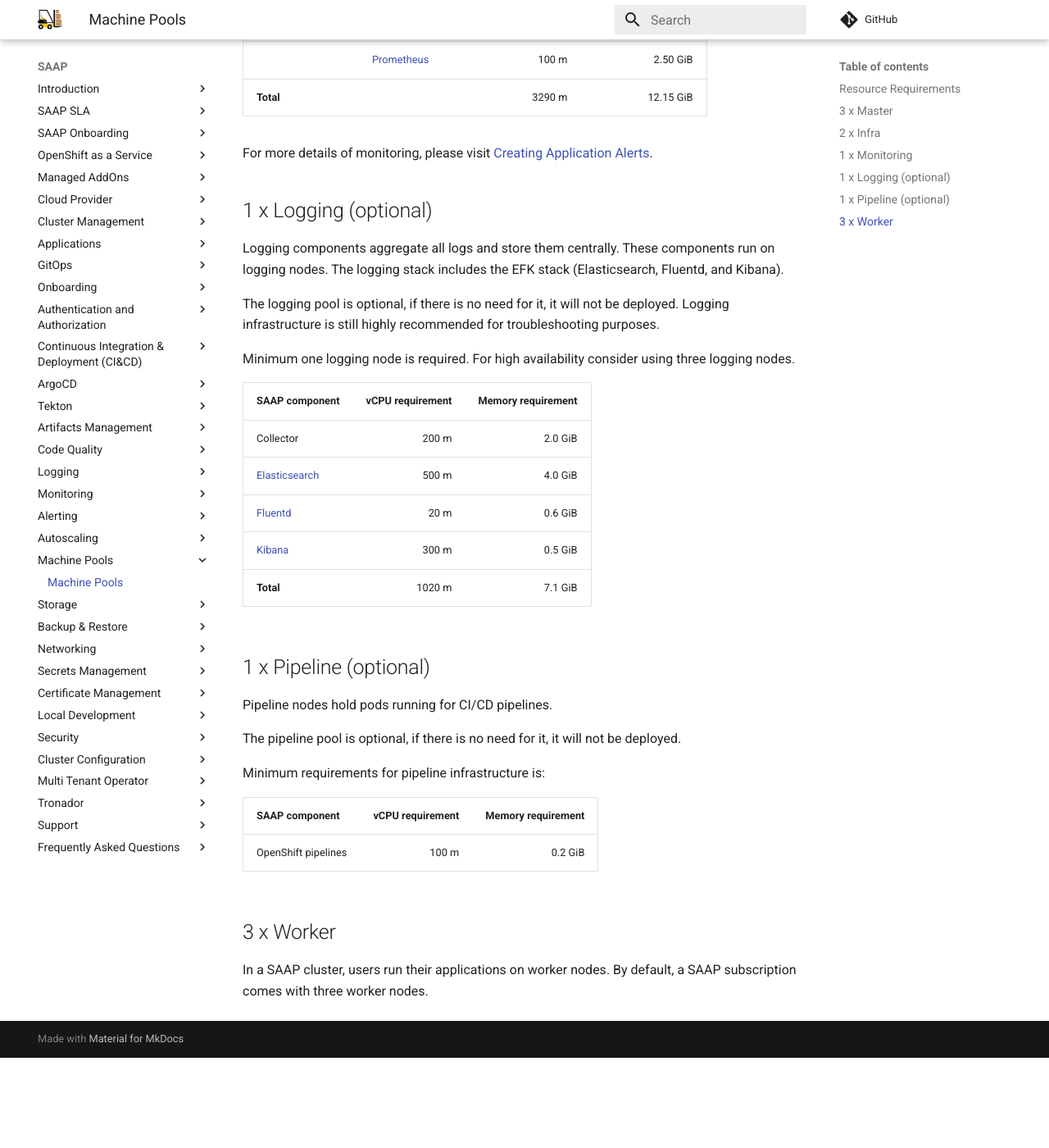
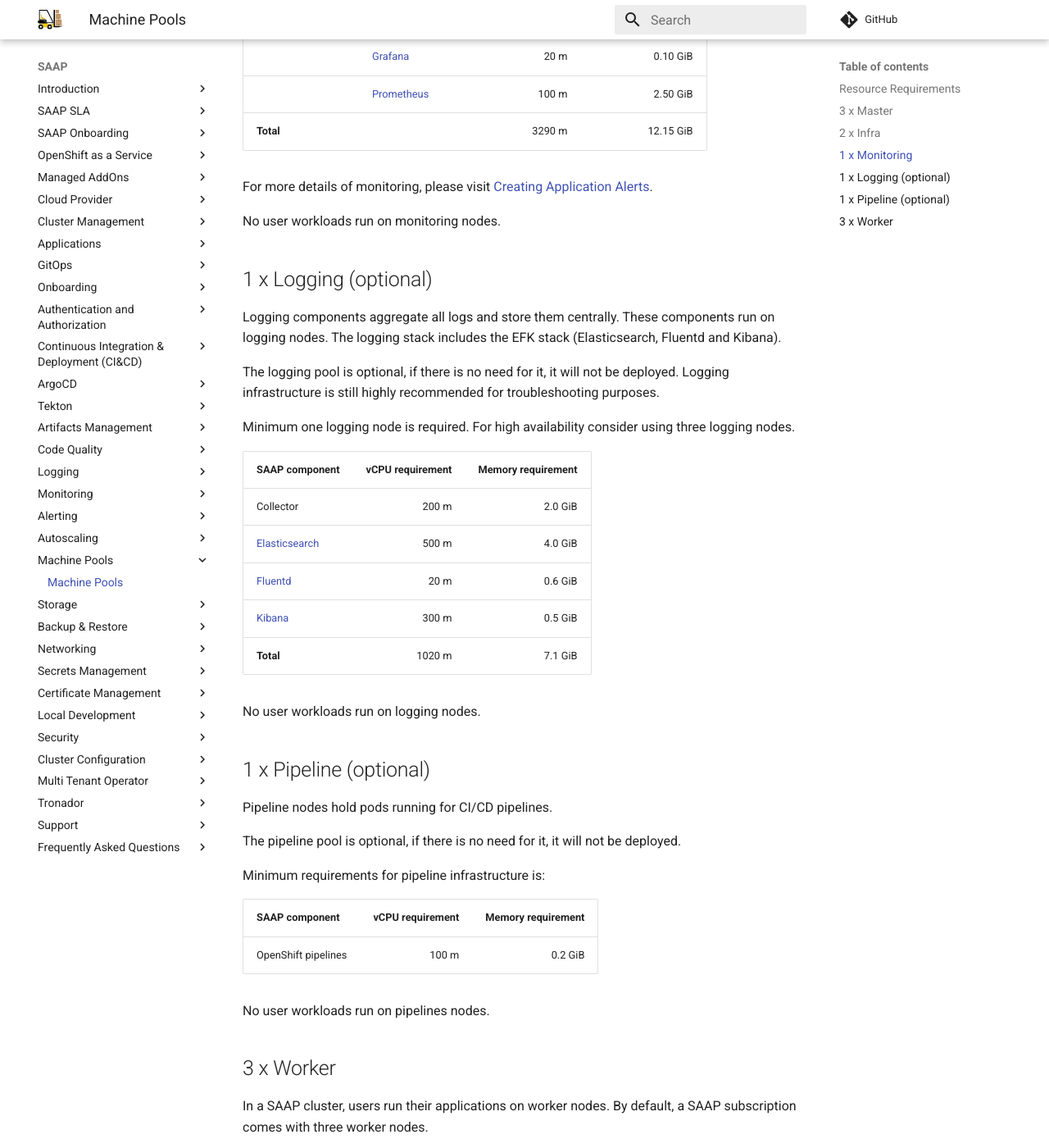
Before and after one commit to stakater/stakater-docs, an MkDocs documentation site: the page built from docs/content/sre/machinepools/machinepools.md, in a window 1280 px wide and 1400 px high, scrolled down 3150 px. Shown: the whole window at 82% size. Built offline with MkDocs 1.6.1 and Material for MkDocs 9.7.7, drawn with Linux system fonts in a browser that asks for light colours; comment, search, counter and statistics services are not loaded; before the commit the page ends 4440 px from its top, so only the background shows below that; some of the changed text lies outside the part shown.

Commit message:
minor tweaks

```diff
--- a/docs/content/sre/machinepools/machinepools.md
+++ b/docs/content/sre/machinepools/machinepools.md
@@ -56,6 +56,8 @@ At least two infrastructure nodes are required for the SAAP infrastructure workl
 | [Volume Expander Operator](https://github.com/redhat-cop/volume-expander-operator)  | 50 m  | 0.10 GiB |
 | **Total** | 4275 m | 11.61 GiB |
 
+No user workloads run on infrastructure nodes.
+
 ## 1 x Monitoring
 
 Monitoring components to monitor SAAP workloads and user workloads are deployed on monitoring nodes. The monitoring stack includes the Prometheus stack (Prometheus, Grafana and Alertmanager).
@@ -78,9 +80,11 @@ Minimum one monitoring node must be used for all production deployments. For hig
 
 For more details of monitoring, please visit [Creating Application Alerts](../monitoring/app-alerts.md).
 
+No user workloads run on monitoring nodes.
+
 ## 1 x Logging (optional)
 
-Logging components aggregate all logs and store them centrally. These components run on logging nodes. The logging stack includes the EFK stack (Elasticsearch, Fluentd, and Kibana).
+Logging components aggregate all logs and store them centrally. These components run on logging nodes. The logging stack includes the EFK stack (Elasticsearch, Fluentd and Kibana).
 
 The logging pool is optional, if there is no need for it, it will not be deployed. Logging infrastructure is still highly recommended for troubleshooting purposes.
 
@@ -94,6 +98,8 @@ Minimum one logging node is required. For high availability consider using three
 | [Kibana](https://github.com/elastic/kibana)| 300 m  | 0.5 GiB  |
 | **Total** | 1020 m | 7.1 GiB |
 
+No user workloads run on logging nodes.
+
 ## 1 x Pipeline (optional)
 
 Pipeline nodes hold pods running for CI/CD pipelines.
@@ -106,6 +112,8 @@ Minimum requirements for pipeline infrastructure is:
 |---|---:|---:|
 | OpenShift pipelines | 100 m | 0.2 GiB |
 
+No user workloads run on pipelines nodes.
+
 ## 3 x Worker
 
 In a SAAP cluster, users run their applications on worker nodes. By default, a SAAP subscription comes with three worker nodes.
```
